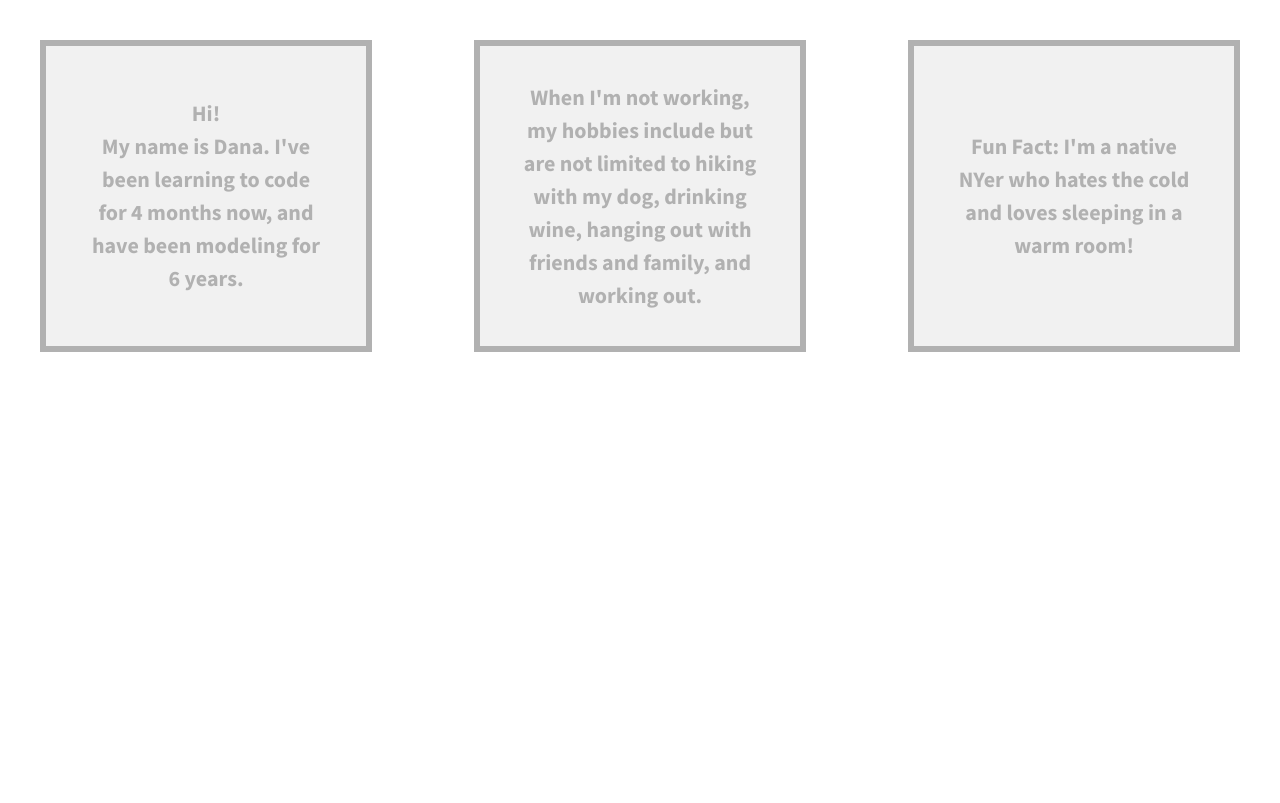
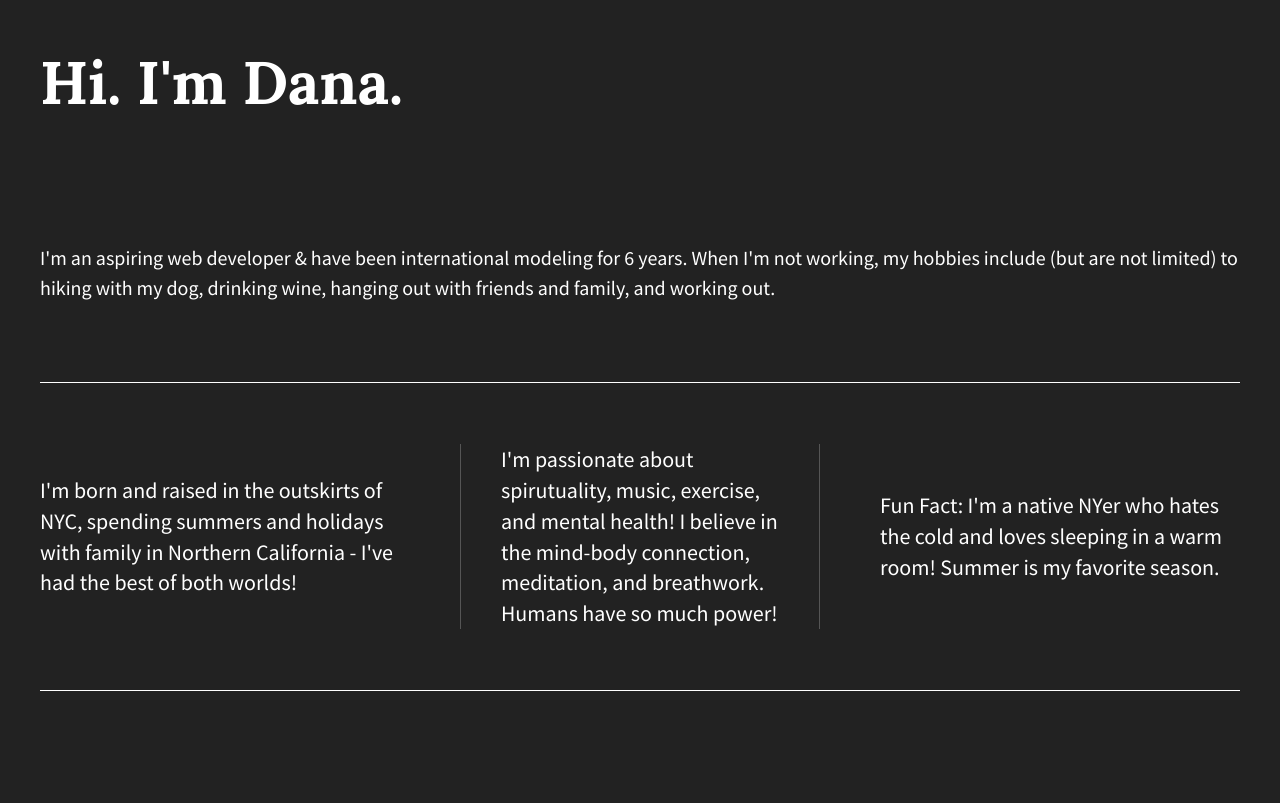
Before and after one commit to dcunivers/206-divs-flexbox-starter, a plain HTML site: page index.html in a window 1280 px wide. Drawn offline with nearby package versions, Linux system fonts and the light colour scheme.

Commit message:
Added sections

```diff
--- a/css/main.css
+++ b/css/main.css
@@ -11,7 +11,6 @@
    ========================================================================== */
 
 html {
-    color: #222;
     font-size: 1em;
     line-height: 1.4;
 }
@@ -97,45 +96,83 @@ textarea {
 
 
 html {
-  background-image: url("file:///Users/dana/Documents/coding-skillcrush/206-divs-flexbox-starter/img/bkgd.jpg") cover repeat #fff;
   height: 100%;
+  background-color: #222;
+  /* background-image: url('../img/bkgd.jpg'); */
+  width: 100%;
 }
 
 body {
   font-family: 'Source Sans Pro', sans-serif;
-  padding: 2em;
+  padding: 0em 2em;
   font-size: 1.25em;
   height: 100%;
+  color: #fff;
+  display: flex;
+  justify-content: center;
+
 }
 
-.wrapper {
+.flex-container {
   /*add display:flex and set justify-content to space-between*/
-  font-weight: 700;
   display: flex;
   justify-content: space-between;
+  flex-flow: row wrap;
+  max-width: 1200px;
 }
 
-.div-1, .div-2, .div-3 {
-  /*give the divs a width of 30%, add display:flex, set justify-content and align-items to center*/
-  line-height: 1.5em;
-  font-size: 1.1em;
-  background-color: lightgrey;
-  height: 300px;
-  width: 20%;
-  display: flex;
-  justify-content: center;
-  align-items: center;
-  padding: 0 40px;
-  border: solid black 6px;
-  text-align: center;
-  opacity: .3;
+p span {
+    font-family: 'Lora', sans-serif;
 }
 
-.div-1, .div-2, .div-3 p {
-   color: black;
+header,
+footer {
+    width: 100%;
+    display: flex;
+    justify-content: flex-start;
 }
 
+header h1 {
+    font-family: 'Lora', sans-serif;
+    font-size: 3em;
+}
 
+main {
+    width: 100%;
+    display: flex;
+    justify-content: center;
+    line-height: 1.5em;
+    border-bottom: 1px solid #fff;
+    color: #fff;
+}
+
+main p {
+    font-size: 1.35em;
+}
+
+.flex-items {
+  /*give the divs a width of 30%, add display:flex, set justify-content and align-items to center*/
+   font-size: 1.1em;
+   width: 30%;
+   display: flex;
+   justify-content: center;
+   align-items: center;
+   color: #fff;
+   border-bottom: 1px solid #555;
+}
+
+.flex-items:hover {
+  color: magenta;
+  font-weight: bold;
+}
+
+footer {
+   border-top: 1px solid #fff;
+}
+
+footer i {
+   padding: 30px 20px 0 0;
+}
 
 
 /* ==========================================================================
@@ -217,6 +254,25 @@ body {
    These examples override the primary ('mobile first') styles.
    Modify as content requires.
    ========================================================================== */
+
+@media all and (max-width: 768px) {
+    body {
+      padding: 1em;
+    }
+}
+
+@media (min-width: 1200px) {
+    .flex-items {
+      flex-basis: 30%;
+      border-bottom: none;
+    }
+
+    #div-2 p {
+      border-left: 1px solid #555;
+      border-right: 1px solid #555;
+      padding: 0 40px;
+    }
+}
 
 @media print,
        (-webkit-min-device-pixel-ratio: 1.25),
--- a/index.html
+++ b/index.html
@@ -8,6 +8,7 @@
         <meta name="viewport" content="width=device-width, initial-scale=1">
 
         <link rel="apple-touch-icon" href="apple-touch-icon.png">
+        <link rel="woodsy-background" href="bkgd.jpg">
         <!-- Place favicon.ico in the root directory -->
 
         <link rel="stylesheet" href="css/normalize.css">
@@ -20,20 +21,30 @@
         <!--[if lt IE 8]>
             <p class="browserupgrade">You are using an <strong>outdated</strong> browser. Please <a href="http://browsehappy.com/">upgrade your browser</a> to improve your experience.</p>
         <![endif]-->
+        <section class="flex-container">
+            <header>
+            <h1> Hi. I'm Dana. </h1>
+            </header>
+            <main> I'm an aspiring web developer & have been international modeling for 6 years. When I'm not working, my hobbies include (but are not limited)
+                 to hiking with my dog, drinking wine, hanging out with friends and family, and working out. </main>
+            <div id="div-1" class="flex-items">
+                <p> I'm born and raised in the outskirts of NYC, spending summers and holidays with family in Northern California -
+                    I've had the best of both worlds! </p>
+            </div>
+            <div id="div-2" class="flex-items">
+                <p> I'm passionate about spirutuality, music, exercise, and mental health! I believe in the mind-body connection, meditation, and breathwork. Humans have so much power! </p>
+            </div>
+            <div id="div-3" class="flex-items">
+                <p> Fun Fact: I'm a native NYer who hates the cold and loves sleeping in a warm room! Summer is my favorite season. </p>
+            </div>
 
-        <section class="wrapper">
-            <div class="div-1">
-                <p> Hi! <br>
-                    My name is Dana. I've been learning to code for 4 months now, and have been modeling for 6 years. </p>
-            </div>
-            <div class="div-2">
-                <p> When I'm not working, my hobbies include but are not limited to hiking with my dog, drinking wine, hanging out with friends and family, and working out.</p>
-            </div>
-            <div class="div-3">
-                <p> Fun Fact: I'm a native NYer who hates the cold and loves sleeping in a warm room! </p>
-            </div>
+            <footer>
+                <i class="fab fa-twitter"></i>
+                <i class="fab fa-linkedin"></i>
+                <i class="fab fa-pinterest"></i>
+            </footer>
+
         </section>
-
         <script src="https://ajax.googleapis.com/ajax/libs/jquery/1.11.3/jquery.min.js"></script>
         <script>window.jQuery || document.write('<script src="js/vendor/jquery-1.11.3.min.js"><\/script>')</script>
         <script src="js/plugins.js"></script>
```
